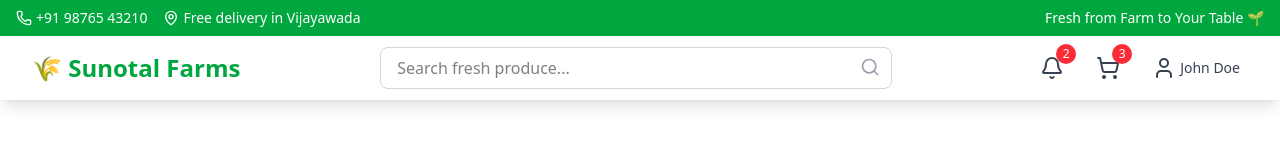
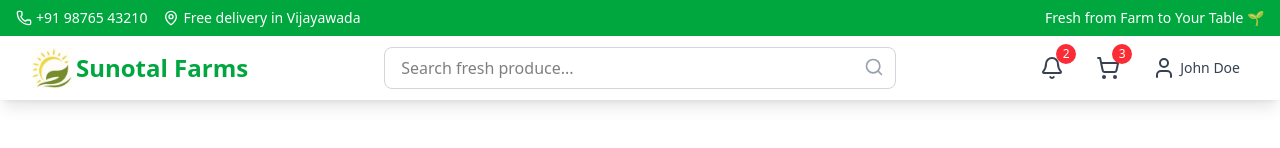
Before and after one commit to harish-chowdari/farms-user, a React (Vite) app: page / in a window 1280 px wide. Shown: the top 148 px of the page. Built offline with nearby package versions, Linux system fonts and the light colour scheme; no server answers.

Commit message:
logo update

```diff
--- a/index.html
+++ b/index.html
@@ -2,7 +2,7 @@
 <html lang="en">
   <head>
     <meta charset="UTF-8" />
-    <link rel="icon" type="image/svg+xml" href="/vite.svg" />
+    <link rel="icon" type="image/svg+xml" href="/logo.jpeg" />
     <meta name="viewport" content="width=device-width, initial-scale=1.0" />
     <title>User</title>
   </head>
--- a/src/assets/index.js
+++ b/src/assets/index.js
@@ -1,5 +1,7 @@
 import fruitsMain from './fruits-main.png'
+import logo from './logo.jpeg'
 
 export {
-    fruitsMain
+    fruitsMain,
+    logo
 }
--- a/src/components/layout/Header.jsx
+++ b/src/components/layout/Header.jsx
@@ -1,6 +1,9 @@
 import React, { useState } from 'react';
 import { Search, ShoppingCart, User, Menu, X, MapPin, Phone, Bell } from 'lucide-react';
 import { useNavigate } from 'react-router-dom';
+
+import {logo} from '../../assets/index';
+
 
 const Header = () => {
 
@@ -40,8 +43,9 @@ const Header = () => {
                     {/* Logo */}
                     <div className="flex items-center">
                         <div className="flex-shrink-0">
-                            <div onClick={() => navigate('/')} className="text-2xl cursor-pointer font-bold text-green-600">
-                                🌾 Sunotal Farms
+                            <div onClick={() => navigate('/')} className="text-2xl flex gap-1 items-center cursor-pointer font-bold text-green-600">
+                                <img className='w-10 h-10' src={logo} />
+                                <p>Sunotal Farms</p>
                             </div>
                         </div>
                     </div>
```
Also changed, not shown: public/logo.jpeg (added), src/assets/logo.jpeg (added).
